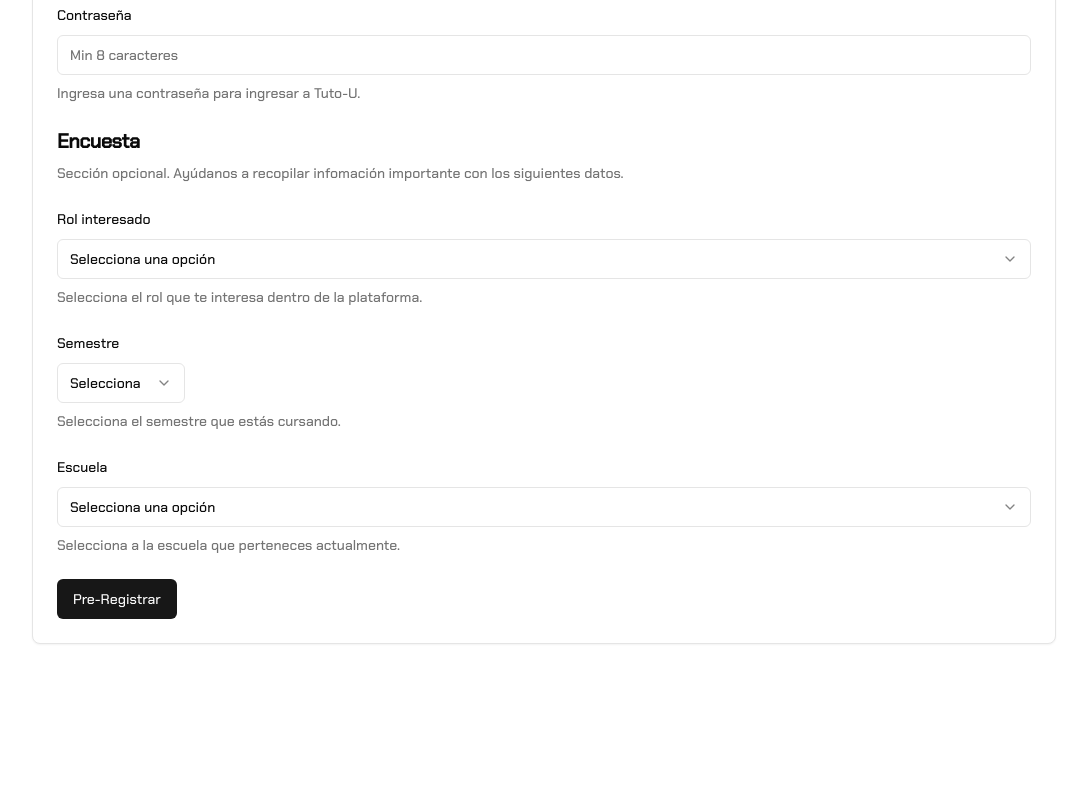
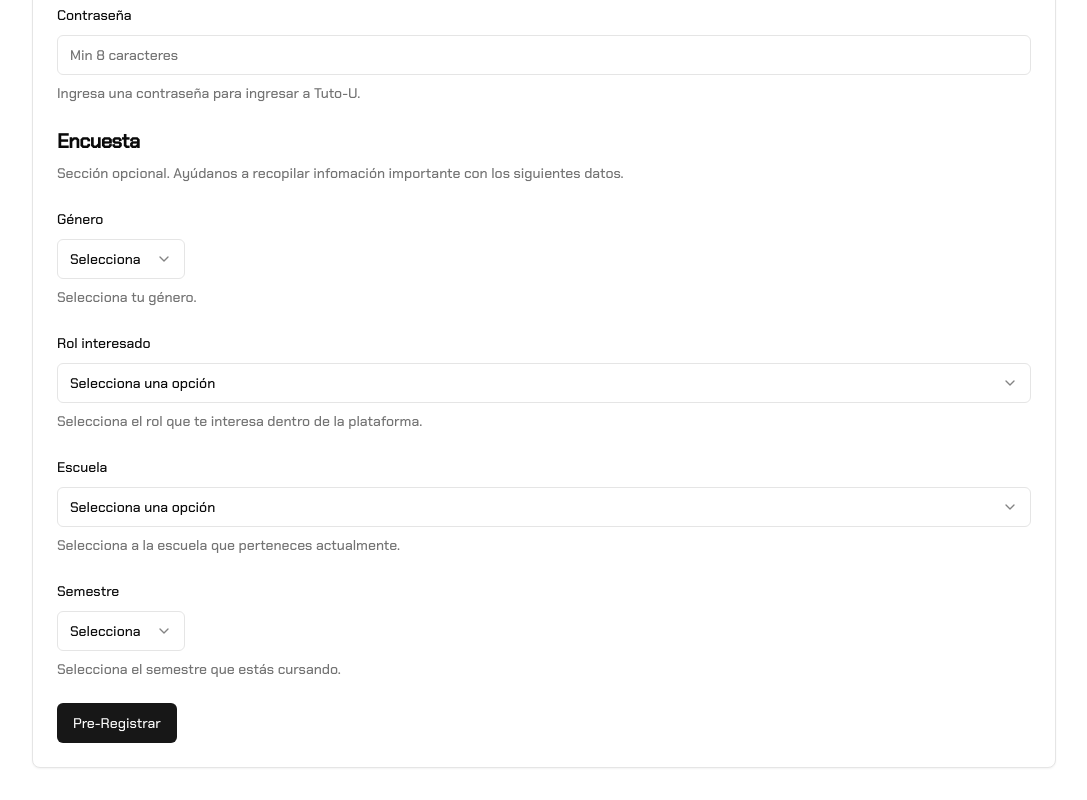
Before and after one commit to carlosandresat/tuto-u, a Next.js app: page /preregister in a window 1280 px wide. Shown: the part 424-1224 px from the top of the page, without its empty margins (96-1183 px from the left). Before the commit the page ends 1100 px from the top, so only its background shows below. Built offline with nearby package versions, Linux system fonts and the light colour scheme.

Commit message:
feat: add gender to preregister form

```diff
--- a/package.json
+++ b/package.json
@@ -30,6 +30,7 @@
     "@radix-ui/react-toggle-group": "^1.0.4",
     "@vercel/analytics": "^1.1.1",
     "bcrypt": "^5.1.1",
+    "bcryptjs": "^2.4.3",
     "class-variance-authority": "^0.7.0",
     "clsx": "^2.0.0",
     "date-fns": "^2.30.0",
@@ -47,6 +48,7 @@
   },
   "devDependencies": {
     "@types/bcrypt": "^5.0.2",
+    "@types/bcryptjs": "^2.4.6",
     "@types/node": "^20",
     "@types/react": "^18",
     "@types/react-dom": "^18",
--- a/src/actions/preregister.ts
+++ b/src/actions/preregister.ts
@@ -1,7 +1,7 @@
 "use server";
 
 import { z } from "zod";
-import bcrypt from "bcrypt";
+import bcrypt from "bcryptjs";
 import { db } from "@/lib/db";
 
 const FormSchema = z.object({
@@ -25,6 +25,8 @@ const FormSchema = z.object({
         })
         .min(8, "La contraseña debe contener mínimo 8 caracteres")
         .max(16, "La contraseña debe contener máximo 16 caracteres"),
+    gender: z.string().optional(),
+
     role: z.string().optional(),
     semester: z.string().optional(),
     school: z.string().optional(),
@@ -37,7 +39,7 @@ export const preregister = async (data: z.infer<typeof FormSchema>) => {
         return { error: "Campos inválidos" };
     }
 
-    const { name, password, email, role, semester, school } =
+    const { name, password, email, role, semester, school, gender } =
         validatedFields.data;
 
     const hashedPassword = await bcrypt.hash(password, 10);
@@ -65,6 +67,7 @@ export const preregister = async (data: z.infer<typeof FormSchema>) => {
             role,
             school,
             semester,
+            gender,
         }
     })
 
--- a/src/components/preregister-form.tsx
+++ b/src/components/preregister-form.tsx
@@ -48,6 +48,7 @@ const FormSchema = z.object({
     })
     .min(8, "La contraseña debe contener mínimo 8 caracteres")
     .max(16, "La contraseña debe contener máximo 16 caracteres"),
+  gender: z.string().optional(),
   role: z.string().optional(),
   semester: z.string().optional(),
   school: z.string().optional(),
@@ -154,6 +155,32 @@ export function PreregisterForm() {
 
         <FormField
           control={form.control}
+          name="gender"
+          render={({ field }) => (
+            <FormItem>
+              <FormLabel>Género</FormLabel>
+              <Select onValueChange={field.onChange} defaultValue={field.value} disabled={isPending}>
+                <FormControl className=" w-32">
+                  <SelectTrigger>
+                    <SelectValue placeholder="Selecciona" />
+                  </SelectTrigger>
+                </FormControl>
+                <SelectContent>
+                  <SelectItem value="m">Masculino</SelectItem>
+                  <SelectItem value="f">Femenino</SelectItem>
+                  <SelectItem value="other">Otro</SelectItem>
+                </SelectContent>
+              </Select>
+              <FormDescription>
+                Selecciona tu género.
+              </FormDescription>
+              <FormMessage />
+            </FormItem>
+          )}
+        />
+
+        <FormField
+          control={form.control}
           name="role"
           render={({ field }) => (
             <FormItem>
@@ -172,41 +199,6 @@ export function PreregisterForm() {
               </Select>
               <FormDescription>
                 Selecciona el rol que te interesa dentro de la plataforma.
-              </FormDescription>
-              <FormMessage />
-            </FormItem>
-          )}
-        />
-
-        <FormField
-          control={form.control}
-          name="semester"
-          render={({ field }) => (
-            <FormItem>
-              <FormLabel>Semestre</FormLabel>
-              <Select onValueChange={field.onChange} defaultValue={field.value} disabled={isPending}>
-                <FormControl className=" w-32">
-                  <SelectTrigger>
-                    <SelectValue placeholder="Selecciona" />
-                  </SelectTrigger>
-                </FormControl>
-                <SelectContent>
-                  <SelectItem value="pre">Nivelación</SelectItem>
-                  <SelectItem value="1">1ro</SelectItem>
-                  <SelectItem value="2">2do</SelectItem>
-                  <SelectItem value="3">3ro</SelectItem>
-                  <SelectItem value="4">4to</SelectItem>
-                  <SelectItem value="5">5to</SelectItem>
-                  <SelectItem value="6">6to</SelectItem>
-                  <SelectItem value="7">7mo</SelectItem>
-                  <SelectItem value="8">8vo</SelectItem>
-                  <SelectItem value="9">9no</SelectItem>
-                  <SelectItem value="10">10mo</SelectItem>
-                  <SelectItem value="graduated">Graduado</SelectItem>
-                </SelectContent>
-              </Select>
-              <FormDescription>
-                Selecciona el semestre que estás cursando.
               </FormDescription>
               <FormMessage />
             </FormItem>
@@ -253,6 +245,42 @@ export function PreregisterForm() {
             </FormItem>
           )}
         />
+
+        <FormField
+          control={form.control}
+          name="semester"
+          render={({ field }) => (
+            <FormItem>
+              <FormLabel>Semestre</FormLabel>
+              <Select onValueChange={field.onChange} defaultValue={field.value} disabled={isPending}>
+                <FormControl className=" w-32">
+                  <SelectTrigger>
+                    <SelectValue placeholder="Selecciona" />
+                  </SelectTrigger>
+                </FormControl>
+                <SelectContent>
+                  <SelectItem value="pre">Nivelación</SelectItem>
+                  <SelectItem value="1">1ro</SelectItem>
+                  <SelectItem value="2">2do</SelectItem>
+                  <SelectItem value="3">3ro</SelectItem>
+                  <SelectItem value="4">4to</SelectItem>
+                  <SelectItem value="5">5to</SelectItem>
+                  <SelectItem value="6">6to</SelectItem>
+                  <SelectItem value="7">7mo</SelectItem>
+                  <SelectItem value="8">8vo</SelectItem>
+                  <SelectItem value="9">9no</SelectItem>
+                  <SelectItem value="10">10mo</SelectItem>
+                  <SelectItem value="graduated">Graduado</SelectItem>
+                </SelectContent>
+              </Select>
+              <FormDescription>
+                Selecciona el semestre que estás cursando.
+              </FormDescription>
+              <FormMessage />
+            </FormItem>
+          )}
+        />
+
         <Button type="submit" disabled={isPending}>Pre-Registrar</Button>
       </form>
     </Form>
```
Also changed, not shown: 1 other file (tests, documents, lock files or other folders).
